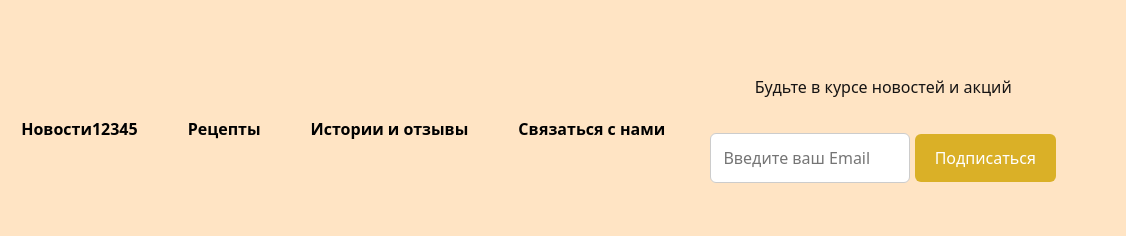
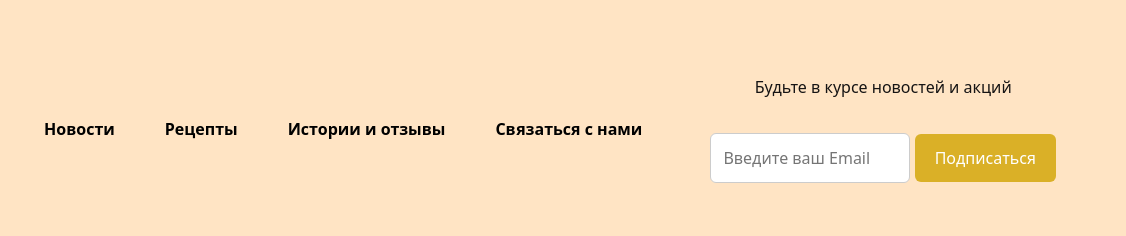
Before and after one commit to CrimsonDawn99/Booze, a plain HTML site: page index.html in a window 1280 px wide. Shown: the top 236 px of the page, 154-1280 px from the left. Drawn offline with nearby package versions, Linux system fonts and the light colour scheme.

Commit message:
Update index.html

```diff
--- a/index.html
+++ b/index.html
@@ -19,7 +19,7 @@
                 src="https://encrypted-tbn0.gstatic.com/images?q=tbn:ANd9GcQ9KxlKUQdXReMX8fHCWVThFjHtmUnIvjpXxQ&s"
                 width="100" alt=""></a>
         <nav>
-            <a href="news.html">Новости12345</a>
+            <a href="news.html">Новости</a>
             <a href="recipes.html">Рецепты</a>
             <a href="story.html">Истории и отзывы</a>
             <a href="https://wa.me/77771263672" target="_blank" class="whatsupp-button" >Связаться с нами</a>
```
